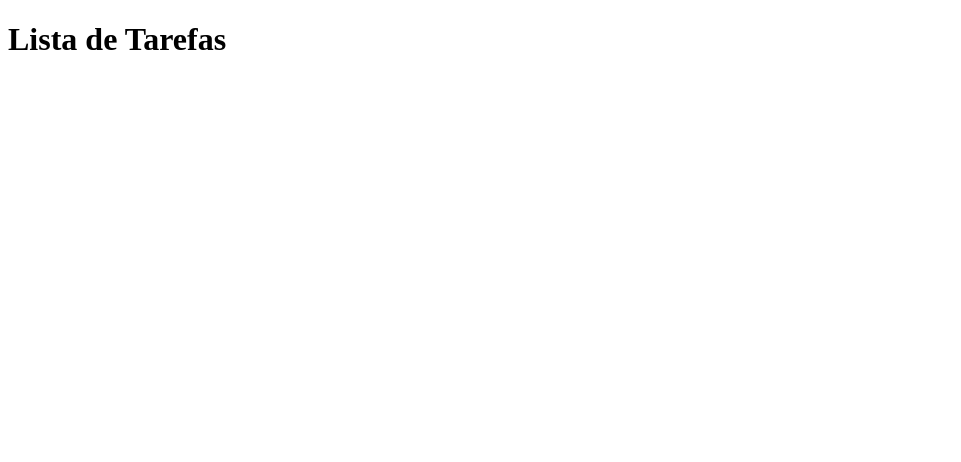
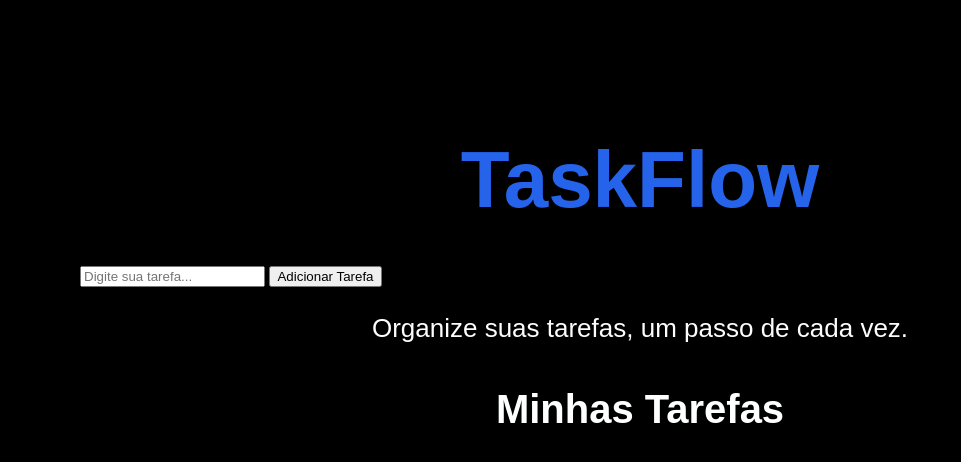
Before and after one commit to luizmarr/taskflow, a Django app: page /tarefas/ in a window 1280 px wide. Shown: the top 462 px of the page, without its empty margins (0-961 px from the left). Run offline with Django 5.2, Linux system fonts and the light colour scheme; data that the repository does not hold is empty.

Commit message:
feat: "atualiza a interface"

```diff
--- /dev/null
+++ b/tarefas/static/tarefas/style.css
@@ -0,0 +1,32 @@
+body {
+    font-family: Arial, sans-serif;
+    background-color: #000000;
+    color: #333333;
+    margin: 20px;
+    padding: 60px;
+}
+
+
+h1 {
+    color: #2563eb;
+    text-align: center;
+    font-size: 80px;
+    margin-bottom: 40px;
+}
+
+
+body > p {
+    text-align: center;
+    color: #fdfdfd;
+    font-size: 26px;
+    margin-bottom: 20px;
+}
+
+
+h2 {
+    color: #feffff;
+    font-size: 40px;
+    margin-bottom: 40px;
+    line-height: 1.6;
+    text-align: center;
+}
--- a/tarefas/templates/tarefas/listar_tarefas.html
+++ b/tarefas/templates/tarefas/listar_tarefas.html
@@ -5,10 +5,21 @@
     <meta charset="UTF-8">
     <meta name="viewport" content="width=device-width, initial-scale=1.0">
     <title>Lista de Tarefas</title>
+    {% load static %}
+    <link rel="stylesheet" href="{% static 'tarefas/style.css' %}">
 </head>
 
 <body>
-    <h1>Lista de Tarefas</h1>
+    <h1>TaskFlow</h1>
+
+    <form>
+        <input type="text" placeholder="Digite sua tarefa...">
+        <button type="submit">Adicionar Tarefa</button>
+    </form>
+
+    <p>Organize suas tarefas, um passo de cada vez.</p>
+
+    <h2>Minhas Tarefas</h2>
 
     {% for tarefa in tarefas %}
         <p>{{ tarefa.titulo }} - {{ tarefa.descricao }}</p>
```
